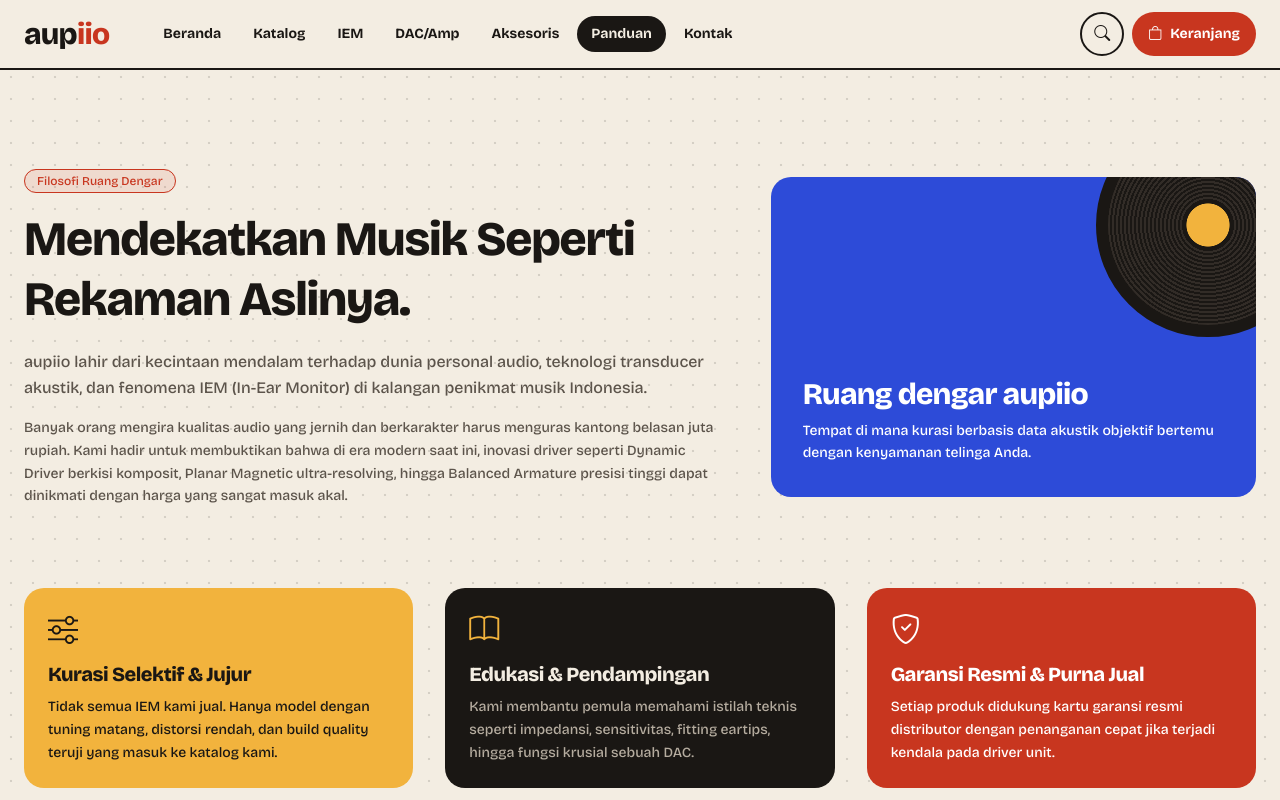
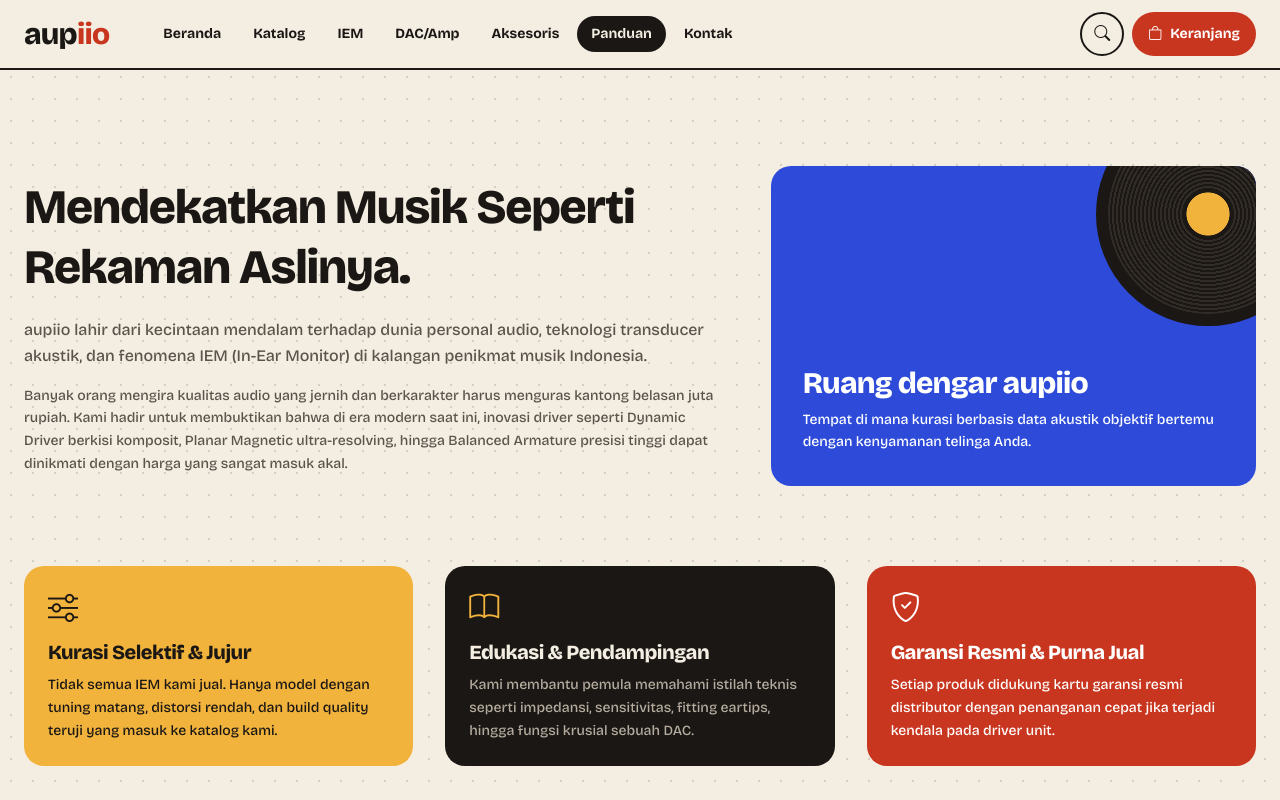
Before and after one commit to arrxz/aupiio, a website built with Vite: page about.html in a window 1280 px wide. Shown: the top 800 px of the page. Built offline with nearby package versions, Linux system fonts and the light colour scheme.

Commit message:
refactor(about): remove 'Filosofi Ruang Dengar' pill badge

```diff
--- a/about.html
+++ b/about.html
@@ -107,8 +107,7 @@
         <!-- Cerita & Filosofi Toko -->
         <div class="grid items-center gap-12 lg:grid-cols-12 mb-20">
           <div class="lg:col-span-7" data-reveal>
-            <span class="rounded-full border border-accent bg-accent/10 px-3 py-1 text-xs font-medium text-accent">Filosofi Ruang Dengar</span>
-            <h1 class="mt-4 font-display text-3xl font-extrabold tracking-tight leading-tight text-ink sm:text-4xl lg:text-5xl">
+            <h1 class="font-display text-3xl font-extrabold tracking-tight leading-tight text-ink sm:text-4xl lg:text-5xl">
               Mendekatkan Musik Seperti Rekaman Aslinya.
             </h1>
             <p class="mt-5 text-base text-ink-muted leading-relaxed">
```
